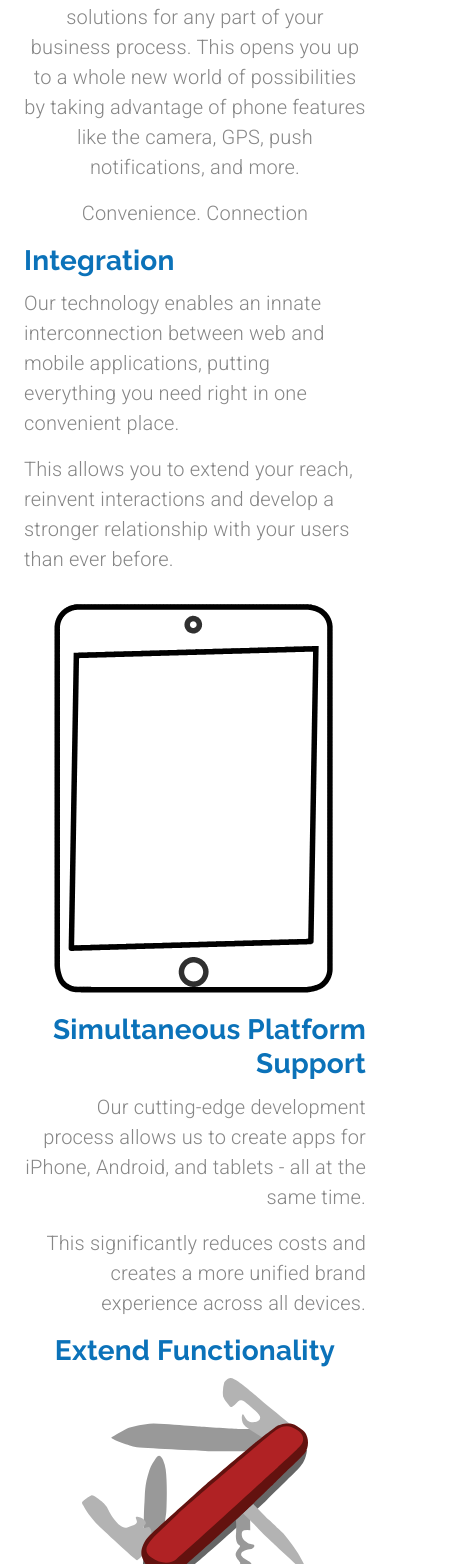
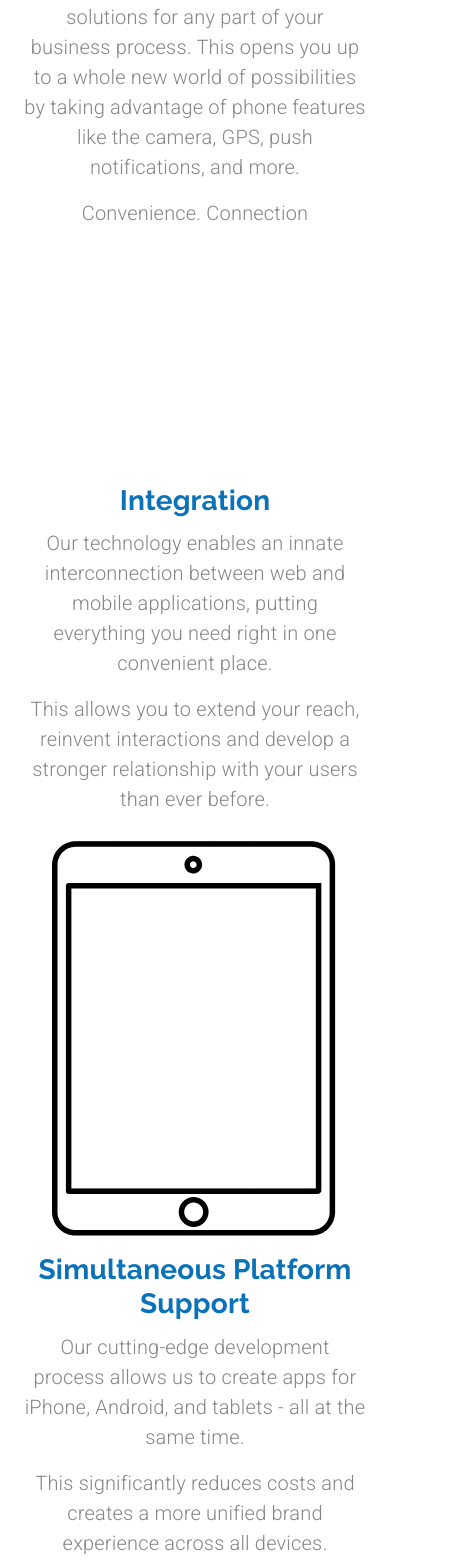
Before and after one commit to naymyolwin/arc-development, a React (Create React App) app: page /mobileapps in a window 390 px wide. Shown: the part 436-2000 px from the top of the page, 472 px wide, since content can reach past the window. Built offline with nearby package versions, Linux system fonts and the light colour scheme.

Commit message:
mobile app section completed

```diff
--- a/src/components/MobileApps.js
+++ b/src/components/MobileApps.js
@@ -14,6 +14,7 @@ import swiss from "../assets/swissKnife.svg";
 import access from "../assets/extendAccess.svg";
 import engagement from "../assets/increaseEngagement.svg";
 import integrationAnimation from "../animations/integrationAnimation/data.json";
+import CallToAction from "./CallToAction";
 
 const useStyles = makeStyles((theme) => ({
   heading: {
@@ -126,22 +127,35 @@ const MobileApps = (props) => {
       <Grid
         item
         container
-        direction={matchesMD ? "column" : "row"}
+        direction={matchesSM ? "column" : "row"}
+        style={{ marginTop: "15em", marginBottom: "15em" }}
         className={classes.rowContainer}
       >
-        <Grid item container direciton="column" md>
+        <Grid item container direction="column" md>
           <Grid item>
-            <Typography variant="h4" gutterBottom>
+            <Typography
+              align={matchesSM ? "center" : undefined}
+              variant="h4"
+              gutterBottom
+            >
               Integration
             </Typography>
           </Grid>
           <Grid item>
-            <Typography variant="body1" paragraph>
+            <Typography
+              variant="body1"
+              paragraph
+              align={matchesSM ? "center" : undefined}
+            >
               Our technology enables an innate interconnection between web and
               mobile applications, putting everything you need right in one
               convenient place.
             </Typography>
-            <Typography variant="body1" paragraph>
+            <Typography
+              variant="body1"
+              paragraph
+              align={matchesSM ? "center" : undefined}
+            >
               This allows you to extend your reach, reinvent interactions and
               develop a stronger relationship with your users than ever before.
             </Typography>
@@ -150,18 +164,30 @@ const MobileApps = (props) => {
         <Grid item md>
           <Lottie options={defaultOptions} style={{ maxWidth: "20em" }} />
         </Grid>
-        <Grid item container direciton="column" md>
+        <Grid item container direction="column" md>
           <Grid item>
-            <Typography variant="h4" gutterBottom align="right">
+            <Typography
+              variant="h4"
+              gutterBottom
+              align={matchesSM ? "center" : "right"}
+            >
               Simultaneous Platform Support
             </Typography>
           </Grid>
           <Grid item>
-            <Typography variant="body1" paragraph align="right">
+            <Typography
+              variant="body1"
+              paragraph
+              align={matchesSM ? "center" : "right"}
+            >
               Our cutting-edge development process allows us to create apps for
               iPhone, Android, and tablets - all at the same time.
             </Typography>
-            <Typography variant="body1" paragraph align="right">
+            <Typography
+              variant="body1"
+              paragraph
+              align={matchesSM ? "center" : "right"}
+            >
               This significantly reduces costs and creates a more unified brand
               experience across all devices.
             </Typography>
@@ -173,6 +199,7 @@ const MobileApps = (props) => {
         container
         direction={matchesMD ? "column" : "row"}
         className={classes.rowContainer}
+        style={{ marginBottom: "15em" }}
       >
         <Grid item container direction="column" md alignItems="center">
           <Grid item>
@@ -184,7 +211,17 @@ const MobileApps = (props) => {
             <img src={swiss} alt="swiss army knife" />
           </Grid>
         </Grid>
-        <Grid item container direction="column" md alignItems="center">
+        <Grid
+          item
+          container
+          direction="column"
+          md
+          alignItems="center"
+          style={{
+            marginTop: matchesMD ? "10em" : 0,
+            marginBottom: matchesMD ? "10em" : 0,
+          }}
+        >
           <Grid item>
             <Typography variant="h4" gutterBottom align="center">
               Extend Access
@@ -194,7 +231,7 @@ const MobileApps = (props) => {
             <img
               src={access}
               alt="tear-one-off sign"
-              style={{ maxWidth: "28em" }}
+              style={{ maxWidth: matchesXS ? "20em" : "28em" }}
             />
           </Grid>
         </Grid>
@@ -209,6 +246,9 @@ const MobileApps = (props) => {
           </Grid>
         </Grid>
       </Grid>
+      <Grid item>
+        <CallToAction setValue={setValue} />
+      </Grid>
     </Grid>
   );
 };
```
